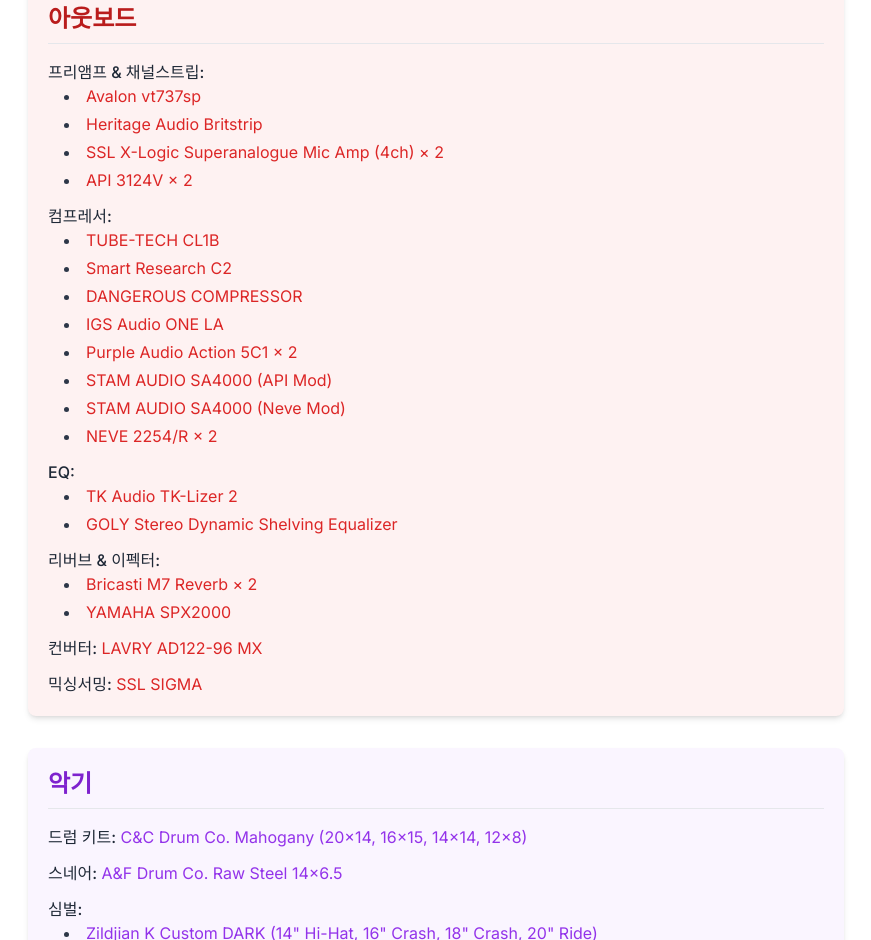
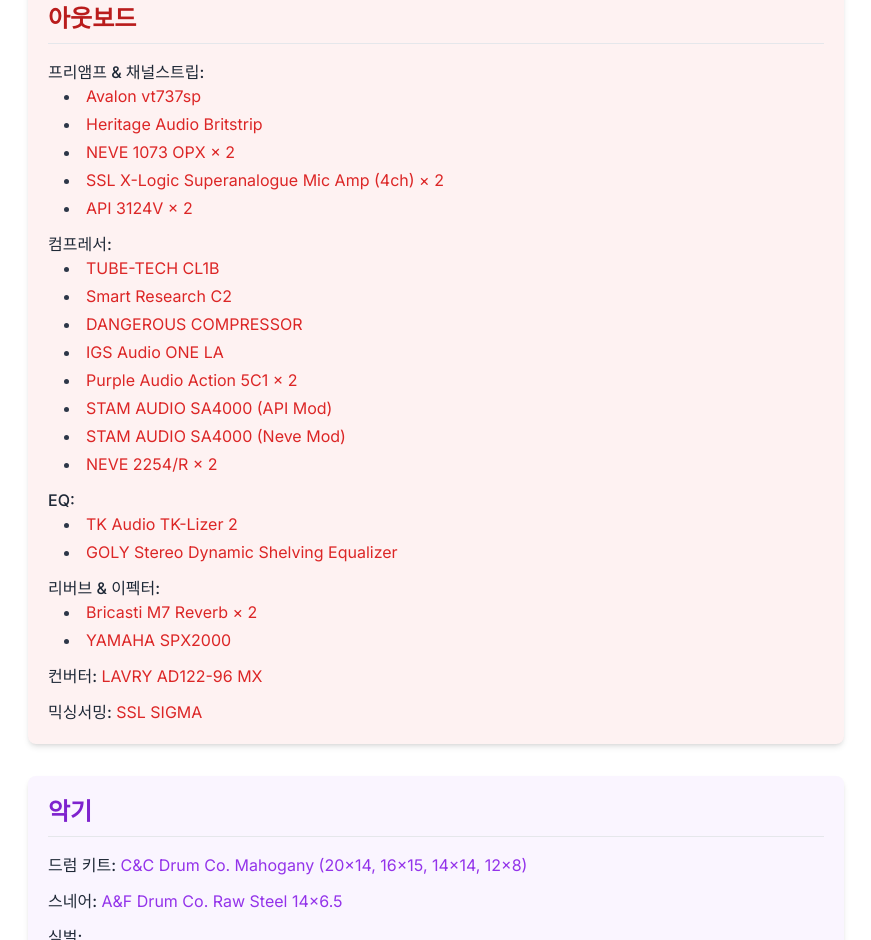
Before and after one commit to omg-sound/omg-gears, a plain HTML site: page index.html in a window 1280 px wide. Shown: the part 1015-1955 px from the top of the page, without its empty margins (204-1075 px from the left). Drawn offline with nearby package versions, Linux system fonts and the light colour scheme.

Commit message:
Add files via upload

```diff
--- a/index.html
+++ b/index.html
@@ -92,6 +92,7 @@
                         <ul class="list-disc list-inside ml-4 space-y-1">
                             <li><a href="https://www.avalondesign.com/vt-737-sp" class="text-red-600 hover:underline">Avalon vt737sp</a></li>
                             <li><a href="https://heritageaudio.com/britstrip/" class="text-red-600 hover:underline">Heritage Audio Britstrip</a></li>
+                            <li><a href="https://www.ams-neve.com/outboard/1073-range/1073opx/" class="text-red-600 hover:underline">NEVE 1073 OPX × 2</a></li>
                             <li><a href="#" class="text-red-600 hover:underline">SSL X-Logic Superanalogue Mic Amp (4ch) × 2</a></li>
                             <li><a href="https://apiaudio.com/product/3124v-mic-pre/" class="text-red-600 hover:underline">API 3124V × 2</a></li>
                         </ul>
```
